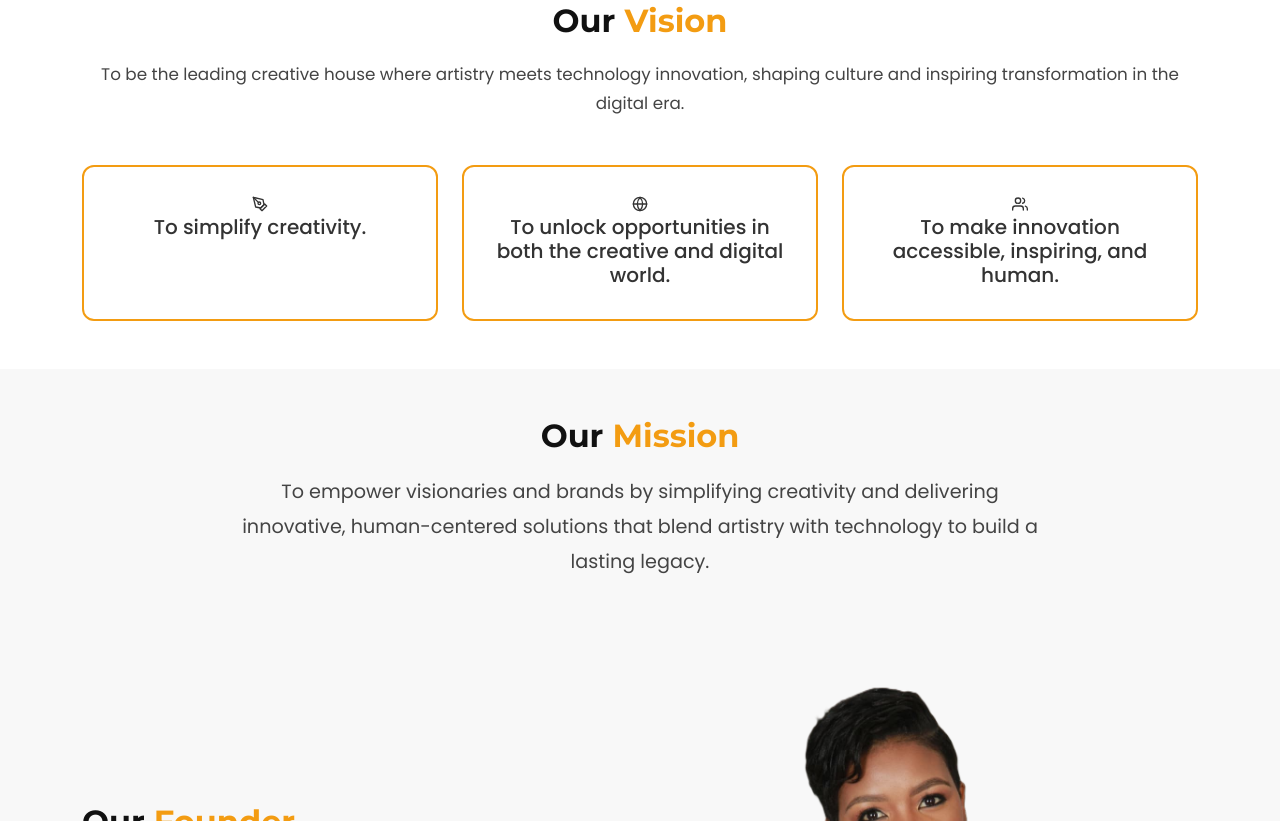
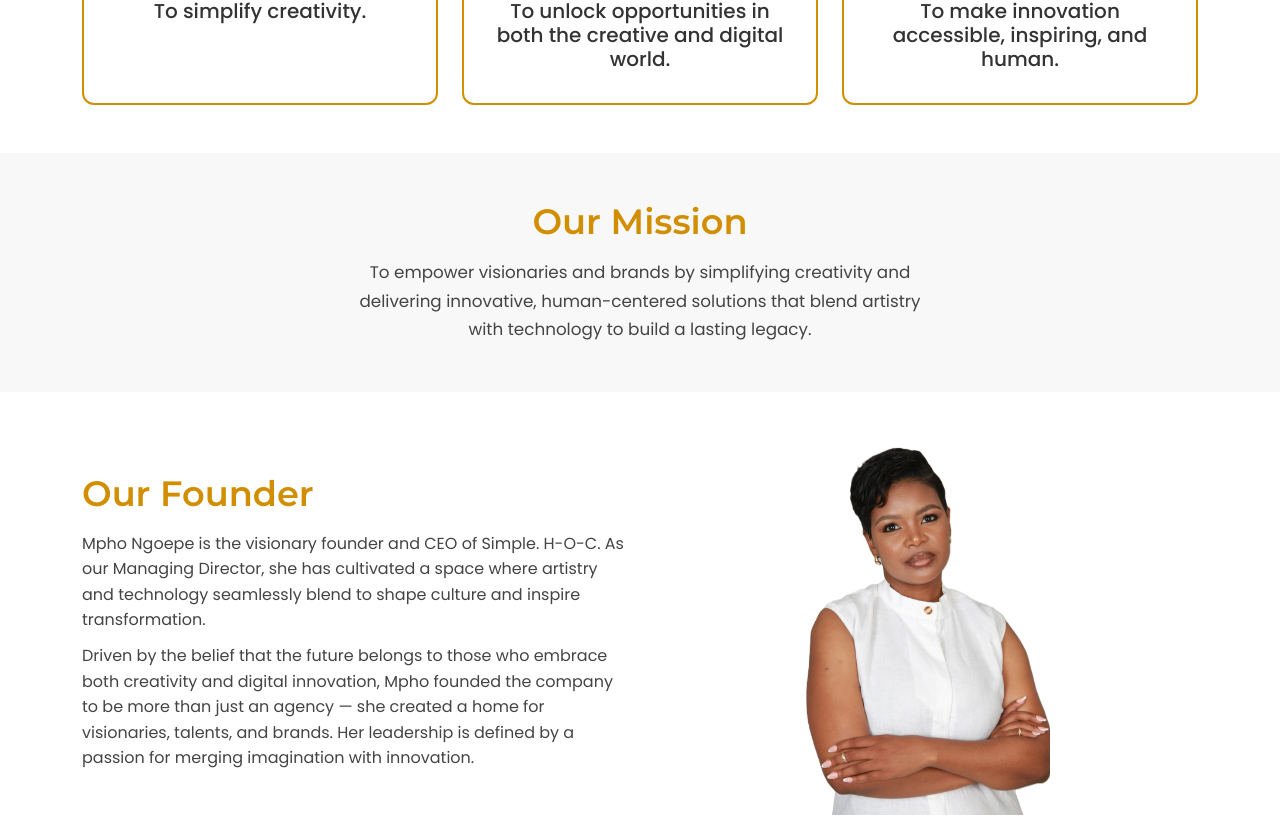
Before and after one commit to SIMPLE-H-O-C/Simple-hoc, a React (Vite) app in the folder simple-hoc/: page /about in a window 1280 px wide. Shown: the part 799-1620 px from the top of the page. Built offline with nearby package versions, Linux system fonts and the light colour scheme.

Commit message:
feat(about css):  Added  a glow hover ontop of pictures and reduces thr size of the pictures

```diff
--- a/simple-hoc/src/styles/AboutUs.css
+++ b/simple-hoc/src/styles/AboutUs.css
@@ -2,92 +2,49 @@
 
 .aboutus-page {
   font-family: 'Poppins', sans-serif;
-  background-color: #fff; /* white background */
-  color: #333; /* dark text */
+  background-color: #fff;
+  color: #333;
 }
-
-
-/* Hero Section */
-.hero-section {
-  position: relative;
-  height: 90vh;
-  background: url("../assets/founder.jpg") no-repeat center center/cover;
-  display: flex;
-  align-items: center;
-  justify-content: center;
-  text-align: center;
-  color: #fff;
-  overflow: hidden;
-}
-
-.hero-overlay {
-  position: absolute;
-  top: 0; left: 0; right: 0; bottom: 0;
-  background: rgba(0, 0, 0, 0.6);
-  z-index: 1;
-}
-
-.hero-content {
-  position: relative;
-  z-index: 2;
-}
-
-.hero-heading {
-  font-family: 'Montserrat', sans-serif;
-  font-size: 4rem;
-  font-weight: 700;
-  color: #fff;
-  margin-bottom: 1rem;
-}
-
-.hero-subheading {
-  font-size: 1.5rem;
-  font-weight: 400;
-  color: #eee;
-}
-
-.hero-subheading span {
-  color: #f39c12; /* orange highlight */
-}
-
 
 /* Section Titles */
 .section-title {
   font-family: 'Montserrat', sans-serif;
-  font-size: 2rem;
-  font-weight: 700;
-  margin-bottom: 20px;
-  color: #111;
-  position: relative;
-}
-.section-title span {
-  color: #f39c12;
-}
-.section-title::after {
-  content: none; /* disabled globally */
+  font-size: 2.2rem;
+  margin-bottom: 15px;
+  color: #d28e01;
 }
 
 /* Section Text */
 .section-text {
-  font-size: 1.05rem;
-  line-height: 1.7;
-  margin-bottom: 15px;
+  font-size: 1rem;
+  line-height: 1.6;
+  margin-bottom: 10px;
   color: #444;
 }
 .section-text strong {
-  color: #f39c12;
+  color: #d28e01;
 }
 
-/* Make images consistent */
-.section-img {
-  width: 100%;
-  max-width: 400px;
-  border-radius: 8px;
+/* Reduce overall section spacing */
+.story-section,
+.vision-section,
+.mission-section,
+.founder-section {
+  padding: 3rem 0;
 }
 
-/* Founder Section */
-.founder-section {
-  background-color: #f8f8f8; /* light gray */
+/* Images with gold glow on hover */
+.section-img {
+  width: 75%;
+  max-width: 250px;
+  border-radius: 8px;
+  transition: all 0.4s ease-in-out;
+  display: inline-block;
+}
+
+.section-img.glow-hover:hover {
+  box-shadow: 0 0 25px 5px #d28e01;
+  transform: scale(1.08);
 }
 
 /* Vision Section */
@@ -95,39 +52,52 @@
   background-color: #fff;
   text-align: center;
 }
-
 .vision-card {
   border-radius: 12px;
   background: #fff;
-  border: 2px solid #f39c12;
+  border: 2px solid #d28e01;
   transition: transform 0.3s ease, background 0.3s ease;
-  padding: 2rem;
+  padding: 1.5rem;  /* reduced padding */
 }
-
 .vision-card:hover {
-  transform: translateY(-8px);
-  background: #f39c12;
+  transform: translateY(-6px);
+  background: #d28e01;
   color: #fff;
 }
-
 .vision-card:hover .vision-icon {
   color: #fff;
+}
+.vision-icon {
+  font-size: 2rem;
+  color: #d28e01;
+  margin-bottom: 8px;
 }
 
 /* Mission Section */
 .mission-section {
   background-color: #f8f8f8;
-  padding: 4rem 0;
+  padding: 3rem 0;
+}
+.mission-section .section-text {
+  max-width: 600px;
+  margin: 0 auto;
+  font-size: 1.05rem;
+  line-height: 1.7;
 }
 
-.mission-section .section-title {
-  text-align: center;
+/* Vision + Mission */
+.vision-mission-wrapper {
+  display: flex;
+  gap: 2rem;
+  align-items: flex-start;
 }
-
-.mission-section .section-text {
-  max-width: 800px;
-  margin: 0 auto;
-  font-size: 1.2rem;
-  line-height: 1.8;
-  color: #444;
+.vision-section,
+.mission-section {
+  flex: 1;
+  padding: 2rem;
 }
+@media (max-width: 992px) {
+  .vision-mission-wrapper {
+    flex-direction: column;
+  }
+}
```
